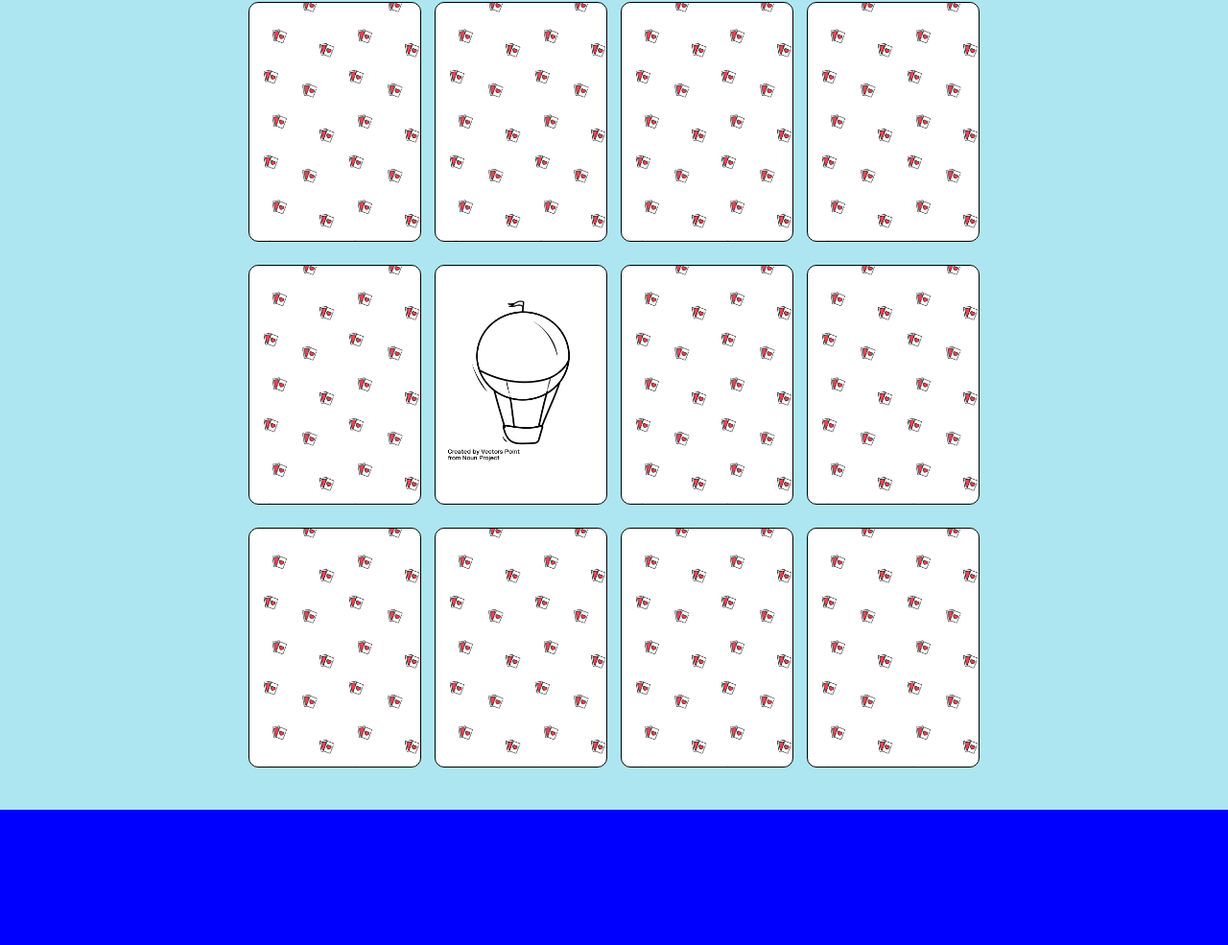
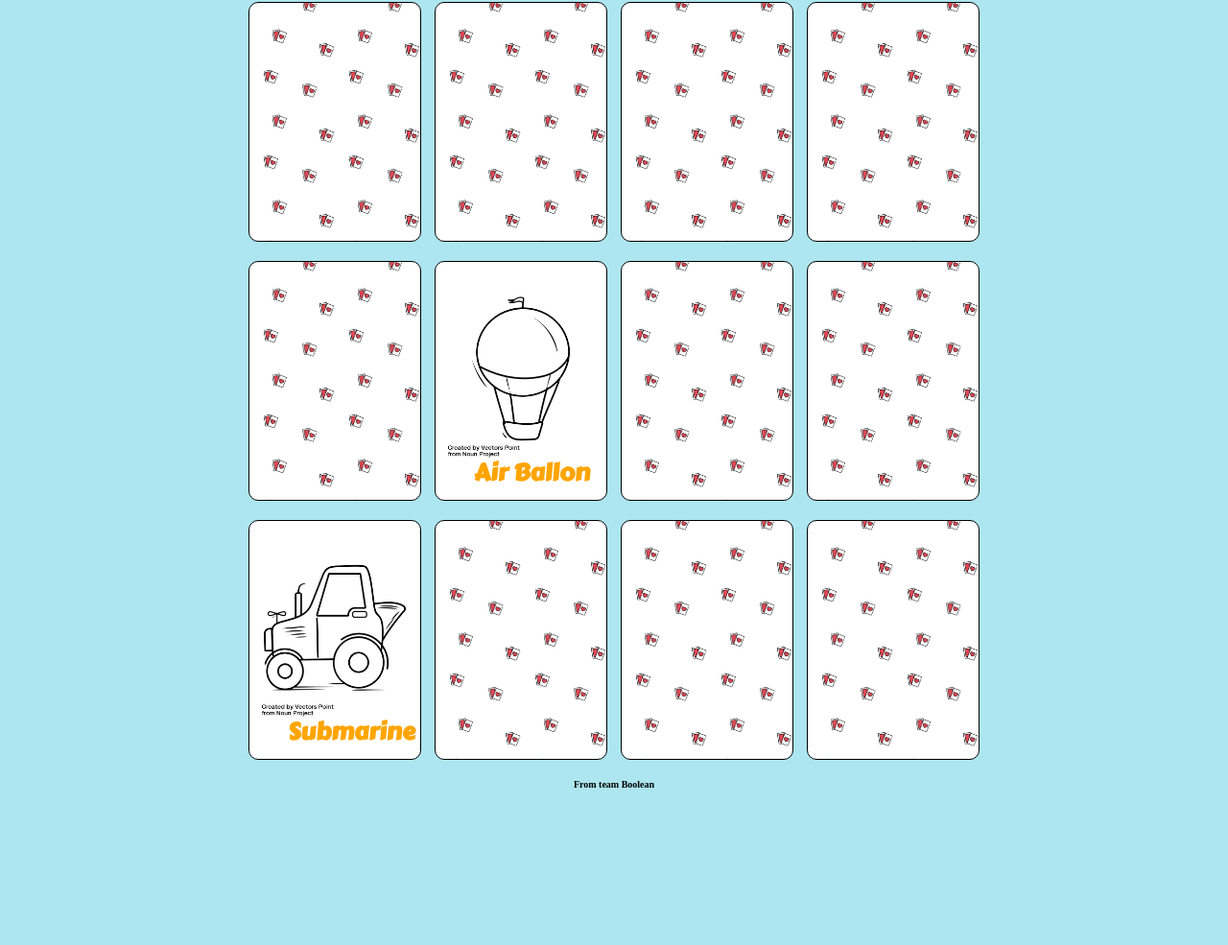
Before and after one commit to WalterFrongia/html-css-memory, a plain HTML site: page index.html in a window 1280 px wide. Shown: the part 108-1093 px from the top of the page at 96% size. After the commit the page ends 941 px from the top, so only its background shows below. Drawn offline with Linux system fonts and the light colour scheme.

Commit message:
finish repository html-css-memory

```diff
--- a/css/style.css
+++ b/css/style.css
@@ -4,15 +4,23 @@
     box-sizing: border-box;
 }
 
+/*TAG GENERALI*/
 body{
     background-color: rgb(173, 230, 240);
 }
 
 footer{
-    height: 150px;
-    background-color: blue;
-    margin-top: 30px;
+    text-align: center;
+    padding:10px 0;
 }
+
+p{
+    color:black;
+    font-size: 10px;
+    font-weight: bold;
+}
+
+/*HEADER*/
 #container-logo{
     height:100px;
     margin:0 auto;
@@ -22,17 +30,22 @@ footer{
     font-weight:bold;
     color: white;
     padding-top:20px;
+    font-family: 'Carter One', cursive;
 }
 
+/*CONTENITORE CARTE*/
 .container-cards{
     margin:0 auto;
     width:70%;
     text-align: center;;
 }
+
+/* CLASSE PER STRUTTURA CARTE*/
 .structure-cards{
     height:250px;
     width: 180px;
     display: inline-block;
+    vertical-align: middle;
     border:1px solid black;
     border-radius: 10px;
     margin: 10px 5px;
@@ -42,18 +55,62 @@ footer{
     position:relative;
 }
 
+/*CLASSE PER IMMAGINE VISIBILE AIR BALLON*/
 .img-air-ballon{
     background-image: url(../img/noun_air_balloon_3134741.png);
     background-size: contain;
     background-repeat: no-repeat;
     background-position: center;
 }
+
+/*CLASSE PER IMMAGINE VISIBILE SUBMARINE*/
+.img-submarine{
+    background-image: url(../img/noun_Tractor_3134797.png);
+    background-size: contain;
+    background-repeat: no-repeat;
+    background-position: center;
+}
+
+/* CLASSI COLORI PER TESTO IMMAGINI*/
+.color-orange>span{
+    color:orange;
+}
+
+/*TESTO CARTE STRUTTURA GENERALE*/
 .text-cards{
     position:absolute;
     top:200px;
     left:40px;
     font-size: 25px;
-    color:violet;
+    color:rgb(236, 159, 16);
     font-weight: bold;
     display: none;
+    font-family: 'Carter One', cursive;
 }
+
+/*TESTO VISIBILE PER CASELLE VISIBILI*/
+.text-visible{
+    position:absolute;
+    top:200px;
+    left:40px;
+    font-size: 25px;
+    color:orange;
+    font-weight: bold;
+    display: inline-block;
+    font-family: 'Carter One', cursive;
+}
+
+/*REGOLE PER HOVER CARTE*/
+.structure-cards>img{
+    max-width: 100%;
+    display: none;
+}
+
+.structure-cards:hover .text-cards,
+.structure-cards:hover img{
+    display: block;
+}
+
+.structure-cards:hover{
+    background-image: none;
+}
--- a/index.html
+++ b/index.html
@@ -4,6 +4,11 @@
     <meta charset="UTF-8">
     <meta http-equiv="X-UA-Compatible" content="IE=edge">
     <meta name="viewport" content="width=device-width, initial-scale=1.0">
+    <link rel="preconnect" href="https://fonts.googleapis.com">
+    <!--FONT PER TEXT CARDS-->
+    <link rel="preconnect" href="https://fonts.gstatic.com" crossorigin>
+    <link href="https://fonts.googleapis.com/css2?family=Carter+One&display=swap" rel="stylesheet">
+
     <link rel="stylesheet" href="css/style.css">
     <title>Document</title>
 </head>
@@ -18,40 +23,82 @@
     <main>
         <div class="container-cards">
 
+            <!--CONTENITORE PRIMA RIGA DI CARTE-->
             <div class="row">
                 <div class="structure-cards">
+                    <img src="img/noun_Submarine_3134738.png" alt="">
                     <div class="text-cards">Submarine</div>
                 </div>
-                <div class="structure-cards"></div>
-                <div class="structure-cards"></div>
-                <div class="structure-cards"></div>
+
+                <div class="structure-cards">
+                    <img src="img/noun_Bicycle_3134821.png" alt="">
+                    <div class="text-cards">Bicycle</div>
+                </div>
+
+                <div class="structure-cards">
+                    <img src="img/noun_Cruise_Ship_3134824.png" alt="">
+                    <div class="text-cards">Cruise</div>
+                </div>
+
+                <div class="structure-cards">
+                    <img src="img/noun_Submarine_3134738.png" alt="">
+                    <div class="text-cards">Submarine</div>
+                </div>
 
             </div>
 
             <div class="row">
+                <!--CONTENITORE SECONDA RIGA DI CARTE-->
+                <div class="structure-cards">
+                    <img src="img/noun_Bicycle_3134821.png" alt="">
+                    <span class="text-cards">Bicycle</span>
+                </div>
 
-                <div class="structure-cards"></div>
                 <div class="structure-cards img-air-ballon">
-                    <div class="text-cards">Air Baloon</div>
+                    <span class="text-visible">Air Ballon</span>
                 </div>
-                <div class="structure-cards"></div>
-                <div class="structure-cards"></div>
+
+                <div class="structure-cards">
+                    <img src="img/noun_Tram_3134750.png" alt="">
+                    <span class="text-cards">Tram</span>
+                </div>
+
+                <div class="structure-cards">
+                    <img src="img/noun_Submarine_3134738.png" alt="">
+                    <span class="text-cards">Submarine</span>
+                </div>
 
             </div>
 
             <div class="row">
+                <!--CONTENITORE TERZA RIGA DI CARTE-->
+                <div class="structure-cards img-submarine">
+                    <span class="text-visible color-orange">Submarine</span>
+                </div>
 
-                <div class="structure-cards"></div>
-                <div class="structure-cards"></div>
-                <div class="structure-cards"></div>
-                <div class="structure-cards"></div>
+                <div class="structure-cards">
+                    <img src="img/noun_Bicycle_3134821.png" alt="">
+                    <span class="text-cards">Bicycle</span>
+                </div>
+
+                <div class="structure-cards">
+                    <img src="img/noun_air_balloon_3134741.png" alt="">
+                    <span class="text-cards">Air Baloon</span>
+                </div>
+
+                <div class="structure-cards">
+                    <img src="img/noun_Submarine_3134738.png" alt="">
+                    <span class="text-cards">Submarine</span>
+                </div>
 
             </div>
         </div>
     </main>
 
     <footer>
-
+        <div class="footer-container">
+            <p>From team Boolean</p>
+        </div>
     </footer>
 
 </body>
```
